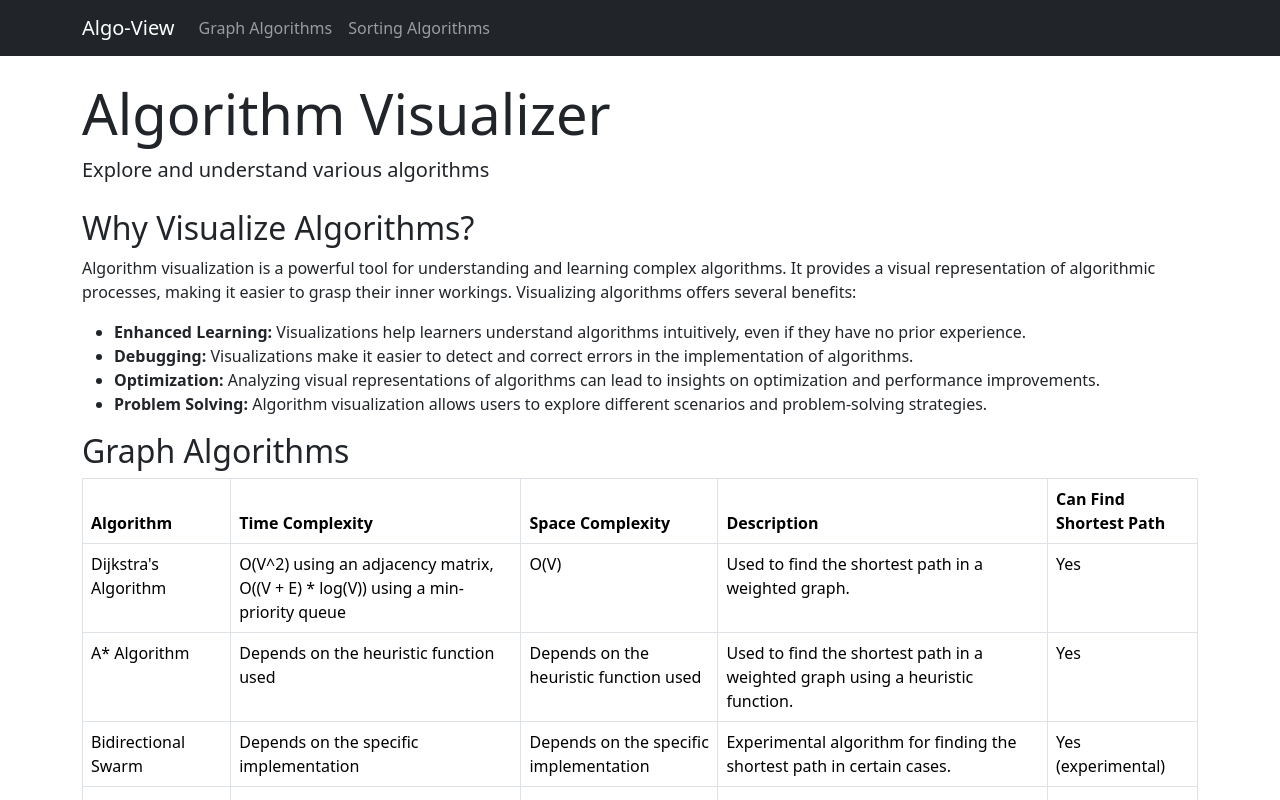
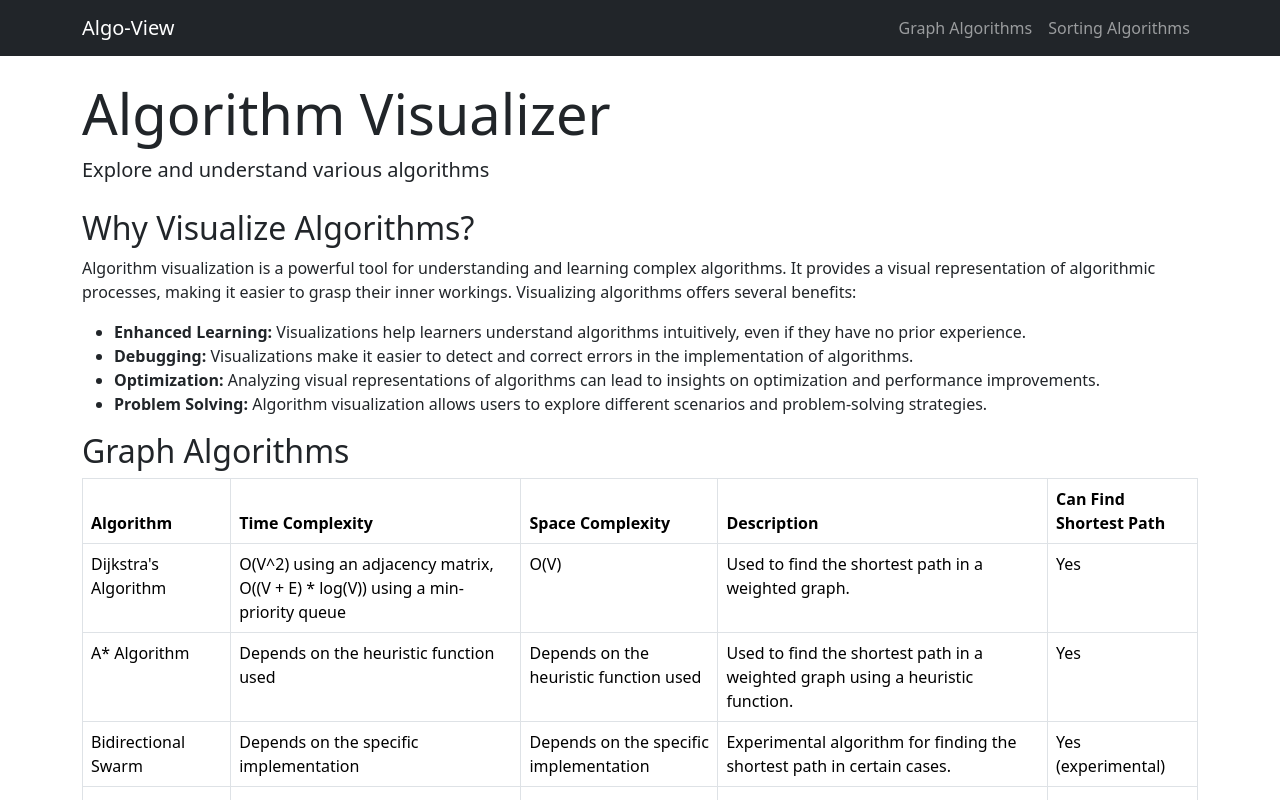
Before and after one commit to KishoreKarikalan/AlgoView, a React (Create React App) app: page / in a window 1280 px wide. Shown: the top 800 px of the page. Built offline with nearby package versions, Linux system fonts and the light colour scheme.

Commit message:
navbar changed

```diff
--- a/src/App.js
+++ b/src/App.js
@@ -1,8 +1,8 @@
 import React from "react";
 import { BrowserRouter, Routes, Route, Link } from "react-router-dom";
-import Home from "./components/Home"; // Import your Home component here
-import GraphAlgorithms from "./components/GraphAlgorithms"; // Import your GraphAlgorithms component here
-import SortingAlgorithms from "./components/SortingAlgorithms"; // Import your SortingAlgorithms component here
+import Home from "./components/Home";
+import GraphAlgorithms from "./components/GraphAlgorithms";
+import SortingAlgorithms from "./components/SortingAlgorithms";
 
 function App() {
   return (
@@ -13,27 +13,13 @@ function App() {
             <Link className="navbar-brand" to="/">
               Algo-View
             </Link>
-            <button
-              className="navbar-toggler"
-              type="button"
-              data-bs-toggle="collapse"
-              data-bs-target="#navbarNav"
-            >
-              <span className="navbar-toggler-icon"></span>
-            </button>
-            <div className="collapse navbar-collapse" id="navbarNav">
-              <ul className="navbar-nav">
-                <li className="nav-item">
+            <div className="navbar-nav ml-auto">
               <Link className="nav-link" to="/graph-algorithms">
                 Graph Algorithms
               </Link>
-                </li>
-                <li className="nav-item">
               <Link className="nav-link" to="/sorting-algorithms">
                 Sorting Algorithms
               </Link>
-                </li>
-              </ul>
             </div>
           </div>
         </nav>
```
Lines whose indentation alone changed are shown as unchanged.
